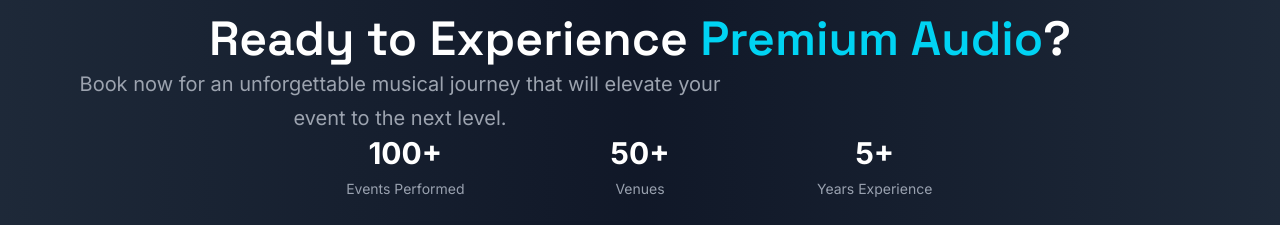
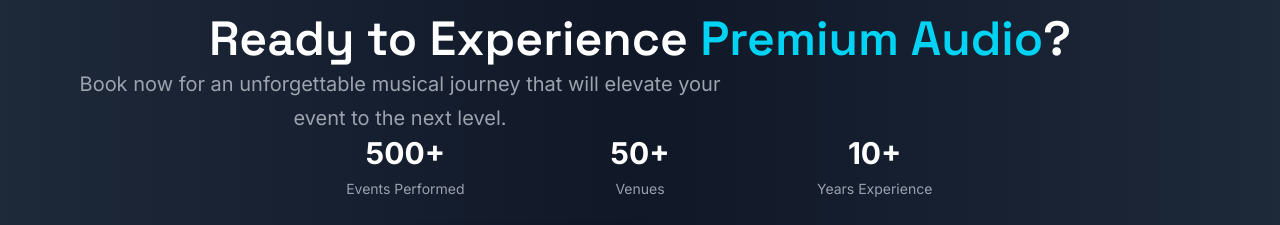
Before and after one commit to Amalanilkumar282/djfelicitous, a Next.js app: page / in a window 1280 px wide. Shown: the part 3780-4005 px from the top of the page. Built offline with nearby package versions, Linux system fonts and the light colour scheme.

Commit message:
experience update

```diff
--- a/src/app/bollywood/page.tsx
+++ b/src/app/bollywood/page.tsx
@@ -152,11 +152,11 @@ const BollywoodPage = () => {
             variants={itemVariants}
           >
             <div className="text-center">
-              <div className="text-3xl font-bold text-executive-teal mb-2">5+</div>
+              <div className="text-3xl font-bold text-executive-teal mb-2">10+</div>
               <div className="text-executive-chrome-dark">Years Experience</div>
             </div>
             <div className="text-center">
-              <div className="text-3xl font-bold text-executive-accent mb-2">100+</div>
+              <div className="text-3xl font-bold text-executive-accent mb-2">500+</div>
               <div className="text-executive-chrome-dark">Events Played</div>
             </div>
             <div className="text-center">
--- a/src/app/page.tsx
+++ b/src/app/page.tsx
@@ -150,9 +150,9 @@ export default function Home() {
               className="grid grid-cols-1 sm:grid-cols-3 gap-8 max-w-2xl mx-auto mb-12"
             >
               {[
-                { number: '100+', label: 'Events Performed' },
+                { number: '500+', label: 'Events Performed' },
                 { number: '50+', label: 'Venues' },
-                { number: '5+', label: 'Years Experience' }
+                { number: '10+', label: 'Years Experience' }
               ].map((stat, index) => (
                 <motion.div
                   key={stat.label}
```
